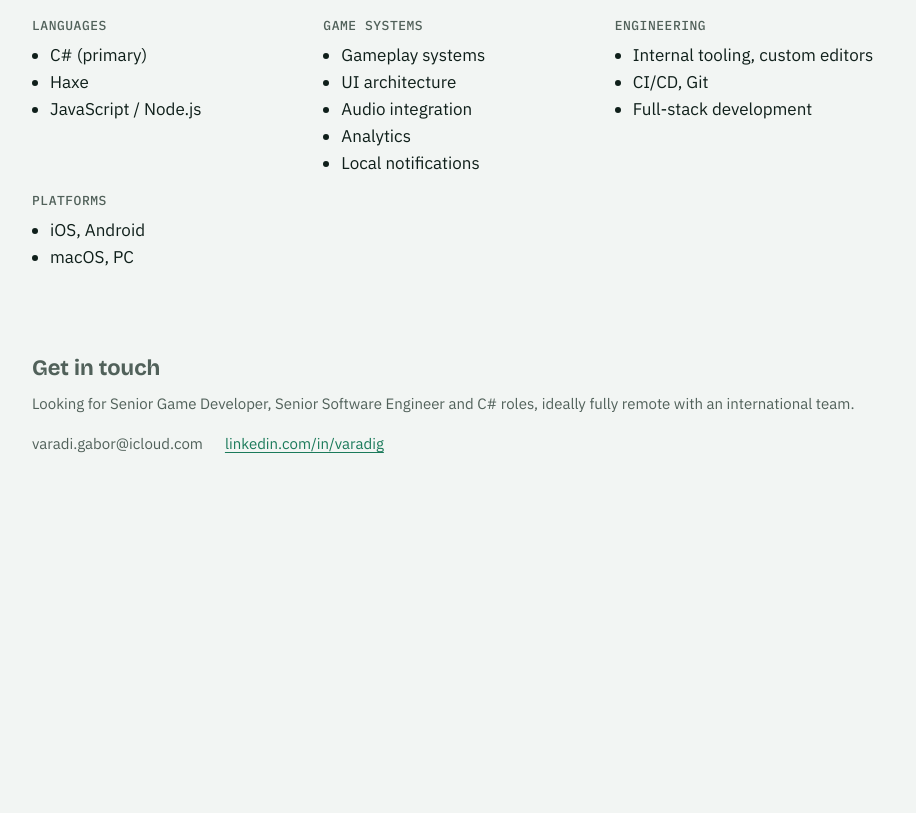
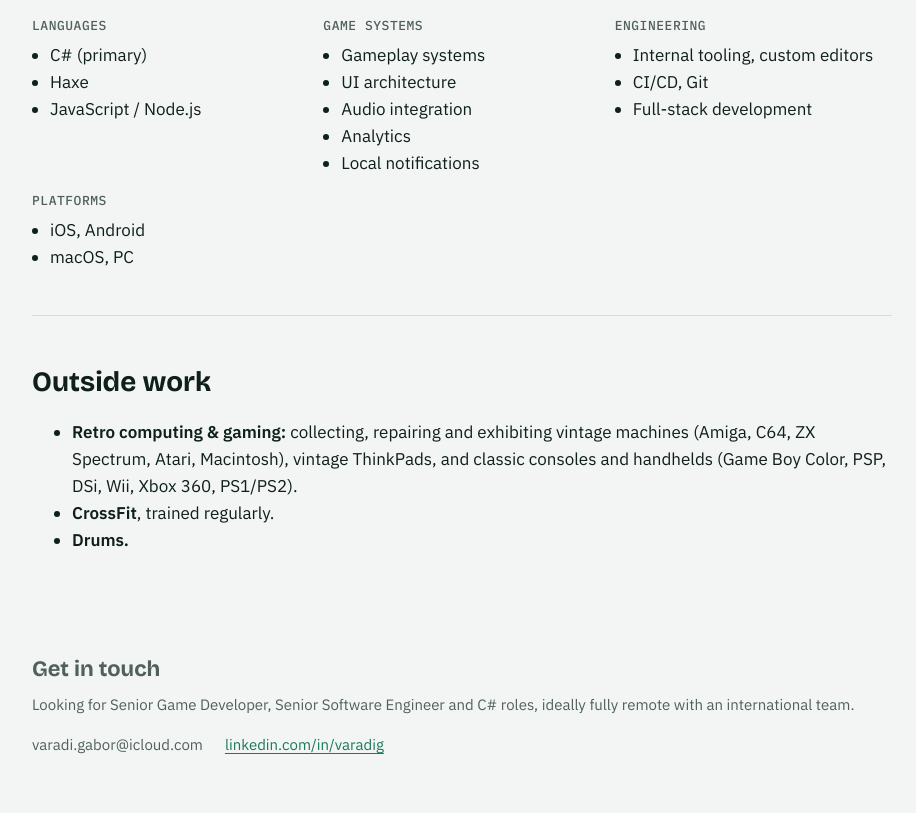
Before and after one commit to varadig/varadig.github.io, a plain HTML site: page index.html in a window 1280 px wide. Shown: the part 4078-4891 px from the top of the page, without its empty margins (178-1094 px from the left). Before the commit the page ends 4590 px from the top, so only its background shows below. Drawn offline with nearby package versions, Linux system fonts and the light colour scheme.

Commit message:
Add outside-work / hobbies section
Co-Authored-By: Claude Haiku 5.5 <noreply@anthropic.com>

```diff
--- a/index.html
+++ b/index.html
@@ -220,6 +220,15 @@ footer{padding:36px 0 56px;color:var(--muted);font-size:15px}
   </div>
 </section>
 
+<section id="outside">
+  <h2>Outside work</h2>
+  <ul style="margin-top:14px">
+    <li><strong>Retro computing &amp; gaming:</strong> collecting, repairing and exhibiting vintage machines (Amiga, C64, ZX Spectrum, Atari, Macintosh), vintage ThinkPads, and classic consoles and handhelds (Game Boy Color, PSP, DSi, Wii, Xbox 360, PS1/PS2).</li>
+    <li><strong>CrossFit</strong>, trained regularly.</li>
+    <li><strong>Drums.</strong></li>
+  </ul>
+</section>
+
 <footer>
   <h2 style="font-size:22px">Get in touch</h2>
   <p style="margin:6px 0 16px">Looking for Senior Game Developer, Senior Software Engineer and C# roles, ideally fully remote with an international team.</p>
```
